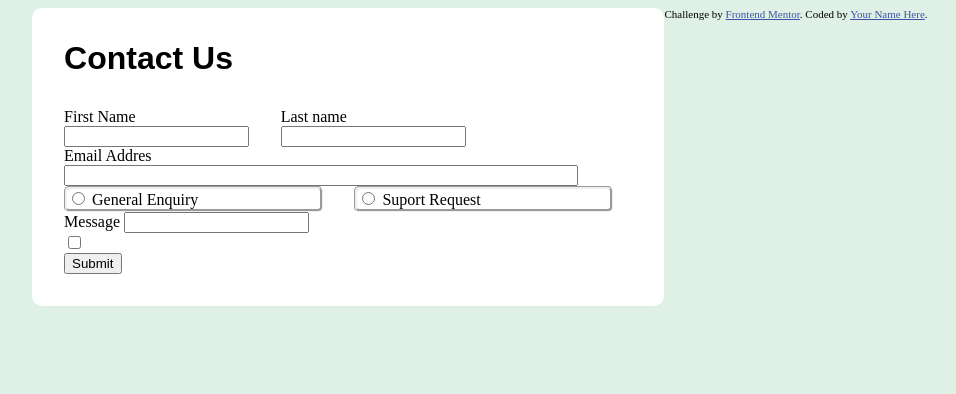
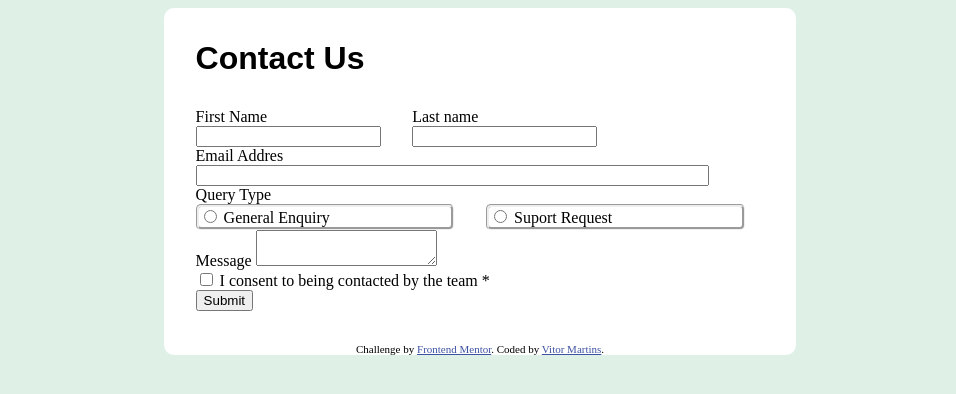
Before and after one commit to Vitor4818/Formulario-Contato, a plain HTML site: page index.html in a window 1280 px wide. Shown: the whole page, without its empty margins (160-1116 px from the left). Drawn offline with Linux system fonts and the light colour scheme.

Commit message:
WIP: HTML para revisar

```diff
--- a/index.html
+++ b/index.html
@@ -5,6 +5,9 @@
   <meta name="viewport" content="width=device-width, initial-scale=1.0"> <!-- displays site properly based on user's device -->
   <link rel="icon" type="image/png" sizes="32x32" href="./assets/images/favicon-32x32.png">
   <link rel="stylesheet" href="styles/styles.css">
+  <link rel="preconnect" href="https://fonts.googleapis.com">
+<link rel="preconnect" href="https://fonts.gstatic.com" crossorigin>
+<link href="https://fonts.googleapis.com/css2?family=Karla:ital,wght@0,200..800;1,200..800&display=swap" rel="stylesheet">
   <title>Frontend Mentor | Contact form</title>
 
   <!-- Feel free to remove these styles or customise in your own stylesheet 👍 -->
@@ -31,23 +34,24 @@
 
       <div class="name">
         <label for="last-name">Last name</label>
-        <input type="text" name="last-name" id="last-name">
+        <input type="text" name="last-name" id="last-name"  required="This field is required">
       </div>
     </section>
 
     <section class="email">
       <label for="email">Email Addres</label>
-      <input type="text">
+      <input type="text" required="This field is required">
     </section>
 
+    <span>Query Type</span>
     <section class="query-type">
     <div class="query-label">
-      <input type="radio" name="general-enquiry" id="general-enquiry">
+      <input type="radio" name="general-enquiry" id="general-enquiry" required="This field is required">
       <label name="general-enquiry" id="general-enquiry">General Enquiry</label>
 
     </div>
       <div class="query-label">
-        <input type="radio" name="suport-request" id="suport-request">
+        <input type="radio" name="suport-request" id="suport-request" required="This field is required">
         <label name="general-enquiry" id="general-enquiry">Suport Request</label>
 
       </div>
@@ -55,24 +59,24 @@
 
     <section class="message">
       <label for="message">Message</label>
-      <input type="text" name="message" id="message">
+      <textarea name="message" id="message" required="This field is required"></textarea>
     </section>
 
-    <section>
-      <label for="checkbox"></label>
-      <input type="checkbox" name="checkbox" id="checkbox">
+    <section class="checkbox">
+      <input type="checkbox" name="checkbox" id="checkbox" required="This field is required">
+      <label for="checkbox">I consent to being contacted by the team *</label>
     </section>
 
     <button>Submit</button>
 
   </form>
+  <div class="attribution">
+    Challenge by <a href="https://www.frontendmentor.io?ref=challenge">Frontend Mentor</a>.
+    Coded by <a href="https://github.com/Vitor4818">Vitor Martins</a>.
+  </div>
 </main>
 
 
 
-  <div class="attribution">
-    Challenge by <a href="https://www.frontendmentor.io?ref=challenge">Frontend Mentor</a>.
-    Coded by <a href="#">Your Name Here</a>.
-  </div>
 </body>
 </html>
```
